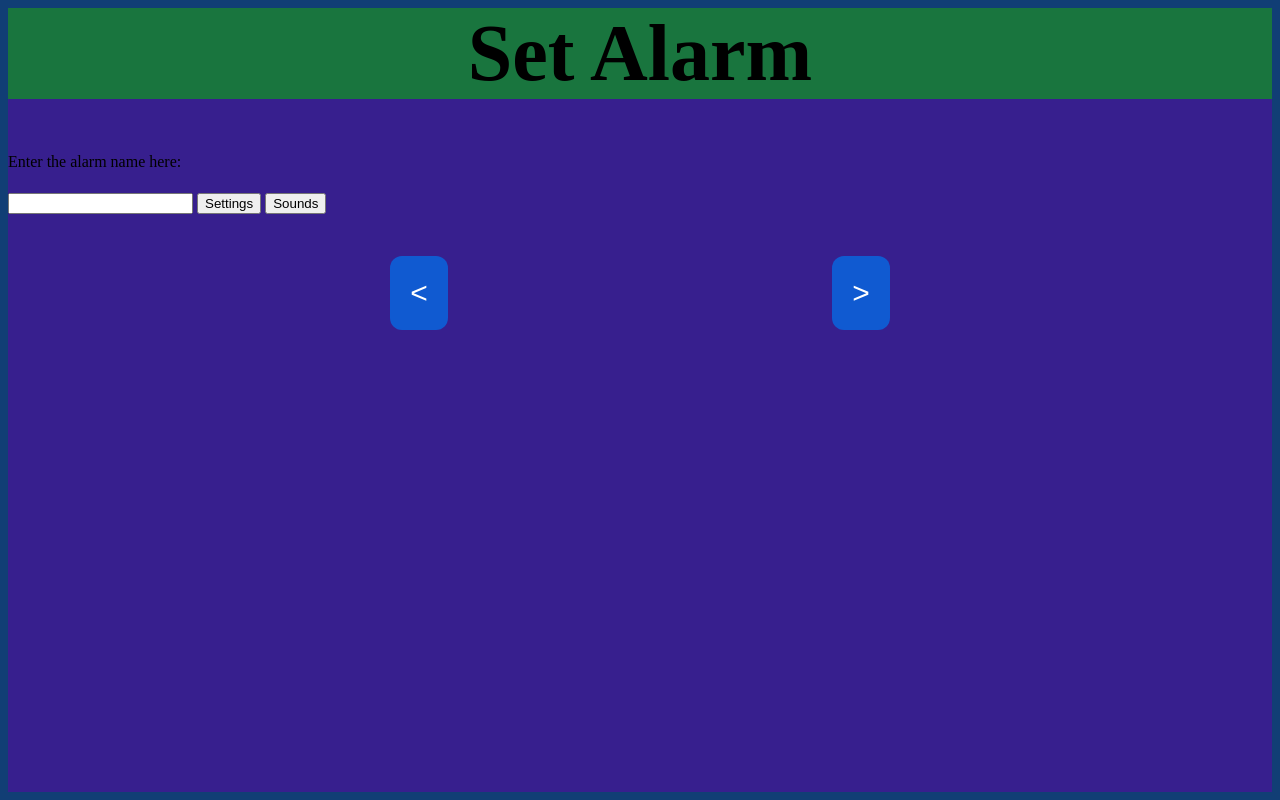
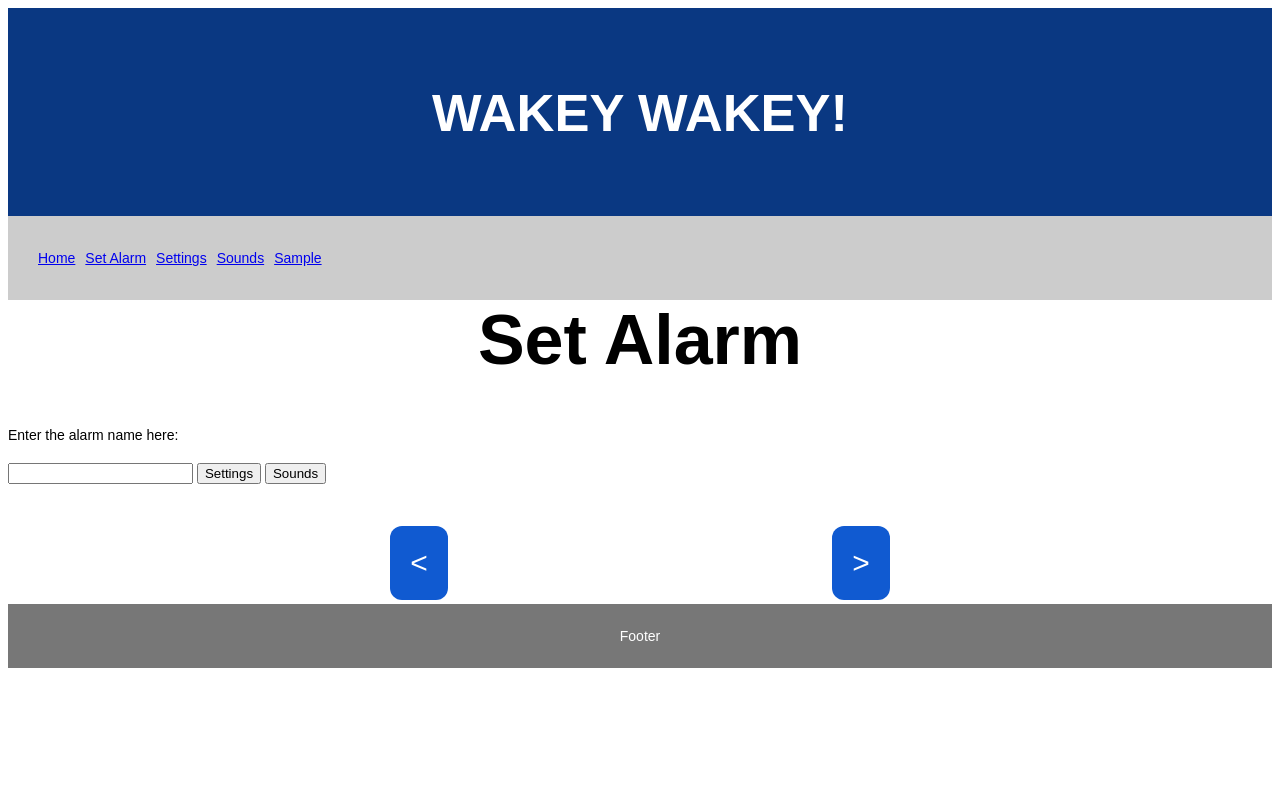
Before and after one commit to MarthaDix/Wakey-Wakey, a website: page Html/setAlarm.html in a window 1280 px wide. Drawn offline with Linux system fonts and the light colour scheme.

Commit message:
color and nav fixes

```diff
--- a/Html/index.css
+++ b/Html/index.css
@@ -1,6 +1,4 @@
-html {
-    background-color: #113e75;
-  }
+
 
 input{
   margin-bottom: 3%;
@@ -28,10 +26,9 @@ input{
 h1{
   text-align:center;
   font-size:5em;
-  background-color: #19753e;
 }
 body{
-  background-color: #371f8e
+  font-size: 14px;
 }
 .settingsContent{
     display:flex;
@@ -40,3 +37,61 @@ body{
     margin-bottom:5%;
     margin-top: 2%;
 }
+* {
+  box-sizing: border-box;
+}
+
+body {
+  font-family: Arial, Helvetica, sans-serif;
+}
+
+header {
+  background-color: #0a3882;
+  padding: 30px;
+  text-align: center;
+  font-size: 35px;
+  color: white;
+}
+
+nav {
+  float: left;
+  width: 30%;
+  height: 300px;
+  background: #ccc;
+  padding: 20px;
+}
+
+nav ul {
+  list-style-type: none;
+  padding: 0;
+  display:flex;
+}
+
+nav li{
+  padding-left: 10px;
+}
+article {
+  float: left;
+  padding: 20px;
+  width: 70%;
+  background-color: #f1f1f1;
+  height: 300px;
+}
+
+section:after {
+  content: "";
+  display: inline;
+  clear: both;
+}
+
+footer {
+  background-color: #777;
+  padding: 10px;
+  text-align: center;
+  color: white;
+}
+
+nav, article {
+      width: 100%;
+      height: auto;
+}
--- a/Html/setAlarm.html
+++ b/Html/setAlarm.html
@@ -3,6 +3,19 @@
 <head>
 <title>Set Alarm</title>
 </head>
+<header>
+        <h2>WAKEY WAKEY!</h2>
+      </header>
+
+        <nav>
+          <ul>
+            <li><a href="#">Home</a></li>
+            <li><a href="#">Set Alarm</a></li>
+            <li><a href="#">Settings</a></li>
+            <li><a href="#">Sounds</a></li>
+            <li><a href="#">Sample</a><li>
+          </ul>
+        </nav>
 <body>
 
 <h1>Set Alarm</h1>
@@ -22,5 +35,9 @@
 
 
 </div>
+<footer>
+        <p>Footer</p>
+      </footer>
+
 </body>
 </html>
```
Also changed, not shown: Html/navigation.html (+0 -58 lines).
